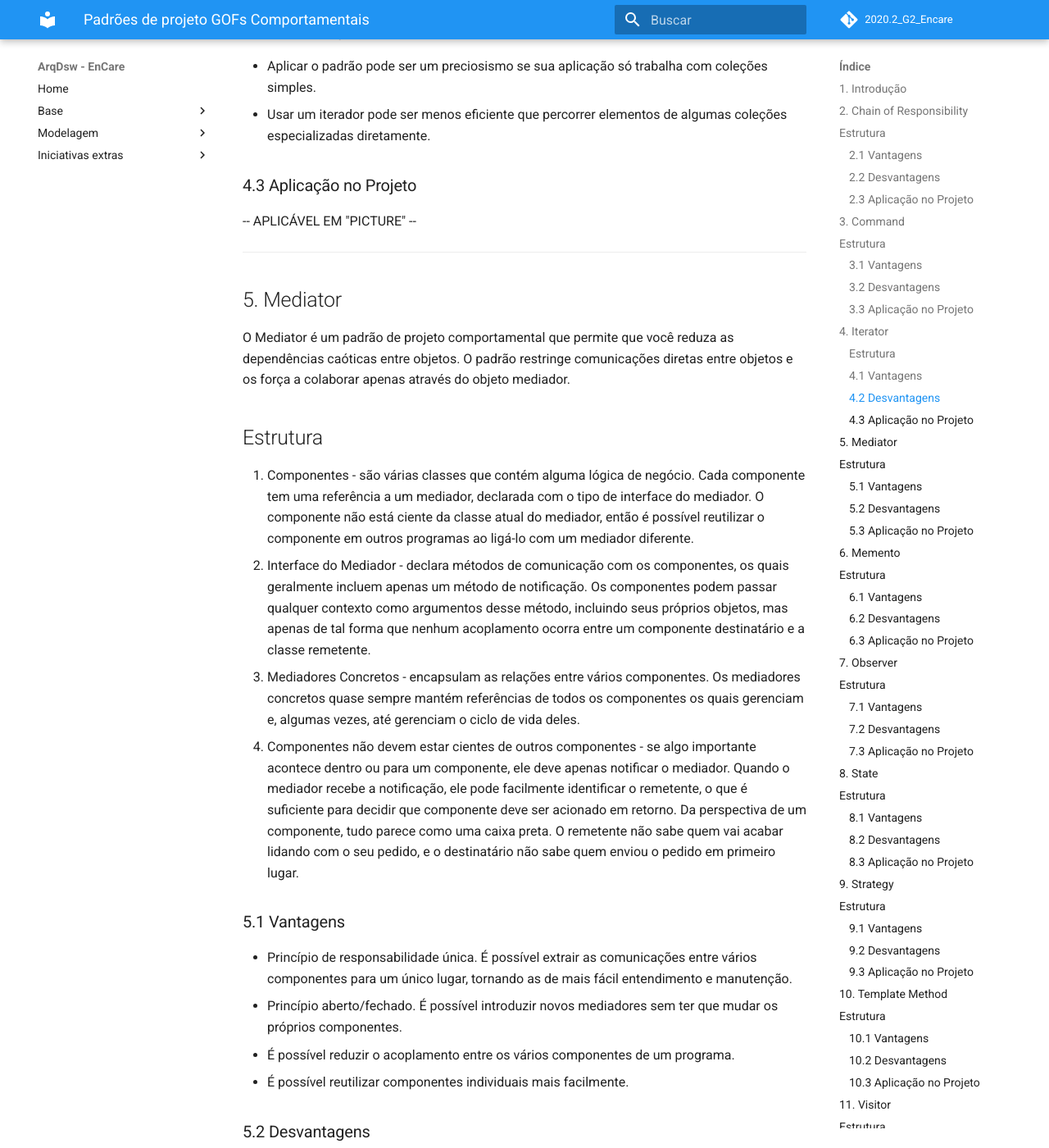
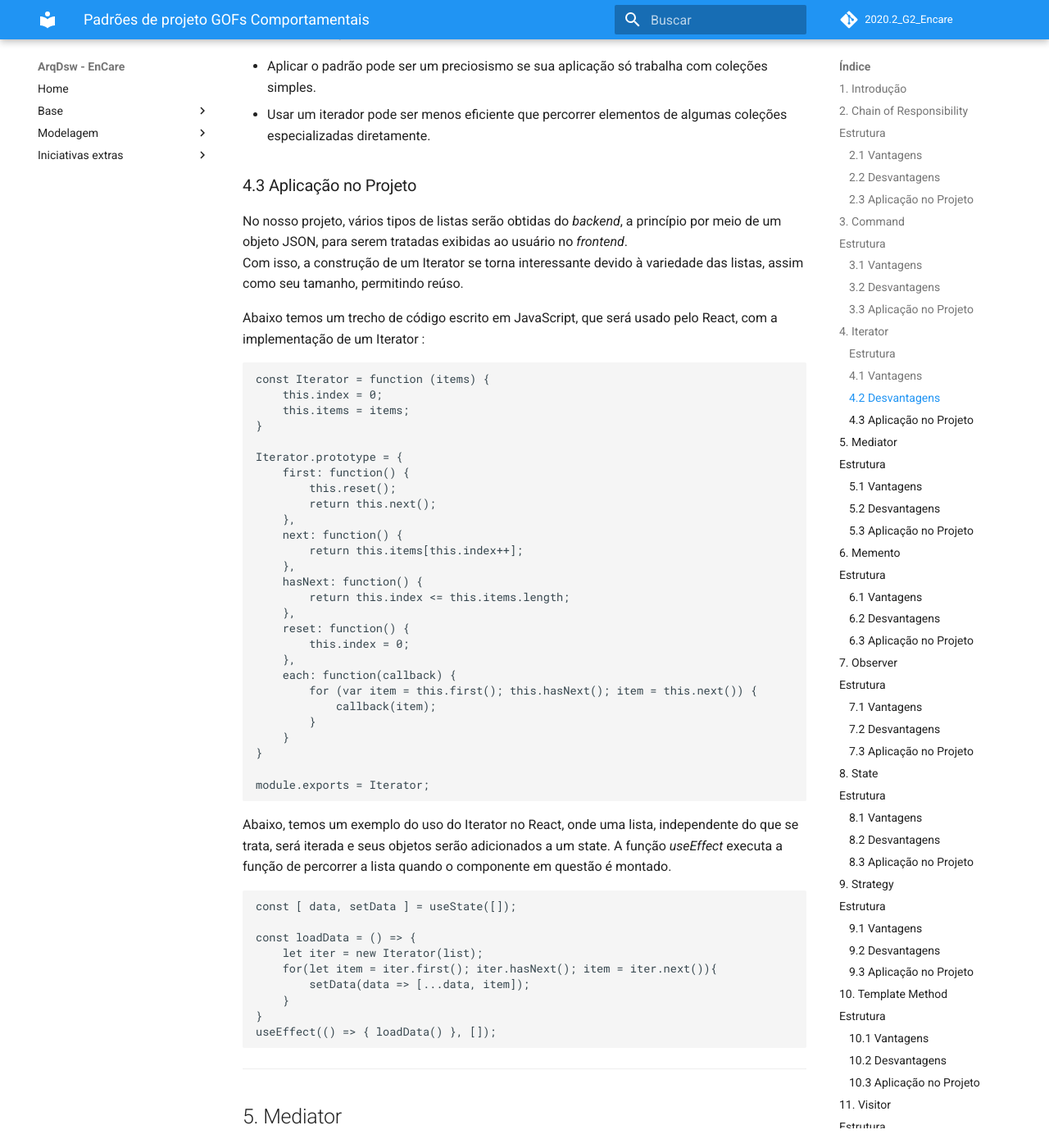
Before and after one commit to UnBArqDsw2020-2/2020.2_G2_Encare, an MkDocs documentation site: the page built from docs/Padroes_de_projeto/GOFs/gof_comportamental.md, in a window 1280 px wide and 1400 px high, scrolled down 6493 px. Shown: the whole window at 82% size. Built offline with MkDocs 1.6.1 and Material for MkDocs 9.7.7, drawn with Linux system fonts in a browser that asks for light colours; comment, search, counter and statistics services are not loaded; some of the changed text lies outside the part shown.

Commit message:
[#64]Adicao do codigo de Iterator

```diff
--- a/docs/Padroes_de_projeto/GOFs/gof_comportamental.md
+++ b/docs/Padroes_de_projeto/GOFs/gof_comportamental.md
@@ -187,7 +187,54 @@ O Iterator é utilizado quando se quer que o código seja capaz de percorrer dif
 - Aplicar o padrão pode ser um preciosismo se sua aplicação só trabalha com coleções simples.
 - Usar um iterador pode ser menos eficiente que percorrer elementos de algumas coleções especializadas diretamente.
 ### 4.3 Aplicação no Projeto
--- APLICÁVEL EM "PICTURE" --
+No nosso projeto, vários tipos de listas serão obtidas do *backend*, a princípio por meio de um objeto JSON, para serem tratadas exibidas ao usuário no *frontend*.
+Com isso, a construção de um Iterator se torna interessante devido à variedade das listas, assim como seu tamanho, permitindo reúso.
+
+Abaixo temos um trecho de código escrito em JavaScript, que será usado pelo React, com a implementação de um Iterator :
+~~~javascript
+const Iterator = function (items) {
+    this.index = 0;
+    this.items = items;
+}
+
+Iterator.prototype = {
+    first: function() {
+        this.reset();
+        return this.next();
+    },
+    next: function() {
+        return this.items[this.index++];
+    },
+    hasNext: function() {
+        return this.index <= this.items.length;
+    },
+    reset: function() {
+        this.index = 0;
+    },
+    each: function(callback) {
+        for (var item = this.first(); this.hasNext(); item = this.next()) {
+            callback(item);
+        }
+    }
+}
+
+module.exports = Iterator;
+~~~
+
+Abaixo, temos um exemplo do uso do Iterator no React, onde uma lista, independente do que se trata, será iterada e seus objetos serão adicionados a um state.
+A função *useEffect* executa a função de percorrer a lista quando o componente em questão é montado.
+
+~~~javascript
+const [ data, setData ] = useState([]);
+
+const loadData = () => {
+    let iter = new Iterator(list);
+    for(let item = iter.first(); iter.hasNext(); item = iter.next()){
+        setData(data => [...data, item]);
+    }
+}
+useEffect(() => { loadData() }, []);
+~~~
 - - -
 
 ## 5. Mediator
@@ -372,3 +419,4 @@ O Visitor é um padrão de projeto comportamental que permite que você separe a
 |03/04/2021|Nícalo, Wagner, Hugo| Adição dos conceitos de Mediator, Memento, Observer e State | 0.4 |
 |03/04/2021|Nícalo, Wagner, Hugo| Adição dos conceitos de Strategy, Template Method e Visitor | 0.5 |
 |08/04/2021|Wagner Martins| Adição da modelagem e código do padrão command | 0.6 |
+|08/04/2021|Nícalo Ribeiro| Adição do código do padrão Iterator | 0.7 |
```
